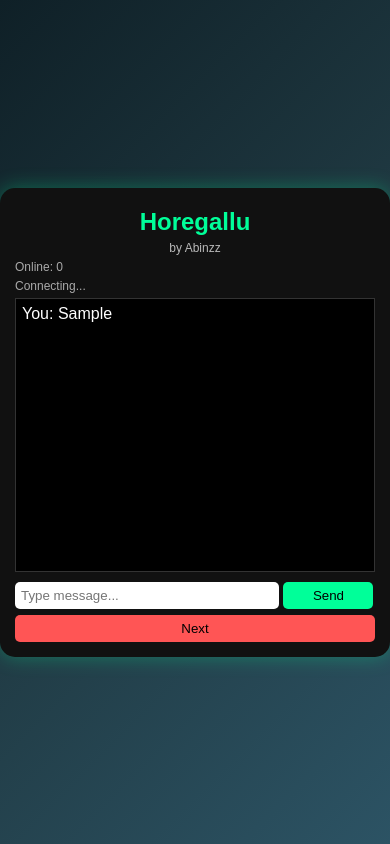
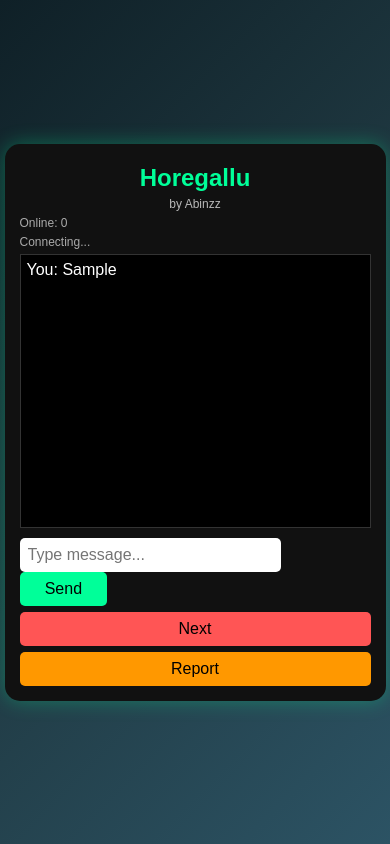
Before and after one commit to Abin-07/horegallu, a website: page index.html in a window 390 px wide. Both pictures are taken after typing "Sample" into the empty fields and a click on the button "Send". Drawn offline with nearby package versions, Linux system fonts and the light colour scheme; no server answers.

Commit message:
add report button,ban ui and responsive design

```diff
--- a/index.html
+++ b/index.html
@@ -1,12 +1,15 @@
 <!DOCTYPE html>
-<html>
+<html lang="en">
 <head>
   <title>Horegallu — by Abinzz</title>
+
+  <!-- ✅ RESPONSIVE FIX (VERY IMPORTANT) -->
+  <meta name="viewport" content="width=device-width, initial-scale=1.0">
 
   <style>
     body {
       background: linear-gradient(135deg, #0f2027, #203a43, #2c5364);
-      font-family: Arial;
+      font-family: Arial, sans-serif;
       color: white;
       display: flex;
       justify-content: center;
@@ -14,54 +17,73 @@
       height: 100vh;
       margin: 0;
     }
+
     #chat {
-      width: 380px;
+      width: 90%;
+      max-width: 380px;
       background: #111;
       padding: 15px;
       border-radius: 15px;
       box-shadow: 0 0 20px rgba(0,255,150,.3);
     }
+
     h2 {
       text-align: center;
       margin: 5px 0;
       color: #00ff99;
     }
+
     #brand {
       text-align: center;
       font-size: 12px;
       opacity: 0.7;
     }
+
     #status, #count, #typing {
       font-size: 12px;
       margin: 5px 0;
       color: #aaa;
     }
+
     #messages {
-      height: 260px;
+      height: 40vh;
+      max-height: 260px;
       overflow-y: auto;
       border: 1px solid #333;
       padding: 6px;
       margin-bottom: 10px;
       background: #000;
     }
+
     input {
       width: 70%;
-      padding: 6px;
+      padding: 8px;
       border-radius: 5px;
       border: none;
+      font-size: 16px;
     }
+
     button {
       width: 25%;
-      padding: 6px;
+      padding: 8px;
       background: #00ff99;
       border: none;
       border-radius: 5px;
       cursor: pointer;
+      font-size: 16px;
     }
+
     #next {
       margin-top: 6px;
       width: 100%;
       background: #ff5555;
+    }
+
+    /* 🚨 REPORT BUTTON */
+    #report {
+      margin-top: 6px;
+      width: 100%;
+      background: #ff9800;
     }
   </style>
 </head>
@@ -79,33 +101,61 @@
 
   <input id="msg" placeholder="Type message..." oninput="typing()" />
   <button onclick="send()">Send</button>
+
   <button id="next" onclick="next()">Next</button>
+
+  <!-- 🚨 REPORT BUTTON ADDED -->
+  <button id="report" onclick="reportUser()">Report</button>
 </div>
 
 <script src="/socket.io/socket.io.js"></script>
 <script>
   const socket = io();
+
   const messages = document.getElementById("messages");
   const status = document.getElementById("status");
   const typingText = document.getElementById("typing");
   const count = document.getElementById("count");
+  const msg = document.getElementById("msg");
 
-  socket.on("user-count", n => count.innerText = "Online: " + n);
-  socket.on("waiting", () => status.innerText = "Waiting for a stranger...");
-  socket.on("matched", () => status.innerText = "Connected to a stranger!");
-  socket.on("partner-left", () => status.innerText = "Stranger left. Click Next.");
+  socket.on("user-count", n => {
+    count.innerText = "Online: " + n;
+  });
 
-  socket.on("message", msg => add("Stranger: " + msg));
+  socket.on("waiting", () => {
+    status.innerText = "Waiting for a stranger...";
+  });
+
+  socket.on("matched", () => {
+    status.innerText = "Connected to a stranger!";
+  });
+
+  socket.on("partner-left", () => {
+    status.innerText = "Stranger left. Click Next.";
+  });
+
+  socket.on("message", msg => {
+    add("Stranger: " + msg);
+  });
+
   socket.on("typing", () => {
     typingText.innerText = "Stranger is typing...";
     setTimeout(() => typingText.innerText = "", 1000);
   });
 
+  // 🚫 BANNED HANDLER
+  socket.on("banned", data => {
+    document.body.innerHTML =
+      "<h2 style='color:white;text-align:center;padding:20px'>" +
+      "🚫 You are banned until:<br>" + data.until +
+      "</h2>";
+  });
+
   function send() {
-    const i = msg.value;
-    if (i.trim()) {
-      socket.emit("message", i);
-      add("You: " + i);
+    const text = msg.value;
+    if (text.trim()) {
+      socket.emit("message", text);
+      add("You: " + text);
       msg.value = "";
     }
   }
@@ -119,9 +169,16 @@
     socket.emit("next");
   }
 
-  function add(t) {
+  function reportUser() {
+    if (confirm("Report this user for abuse?")) {
+      socket.emit("report");
+      alert("User reported successfully.");
+    }
+  }
+
+  function add(text) {
     const d = document.createElement("div");
-    d.innerText = t;
+    d.innerText = text;
     messages.appendChild(d);
     messages.scrollTop = messages.scrollHeight;
   }
```
